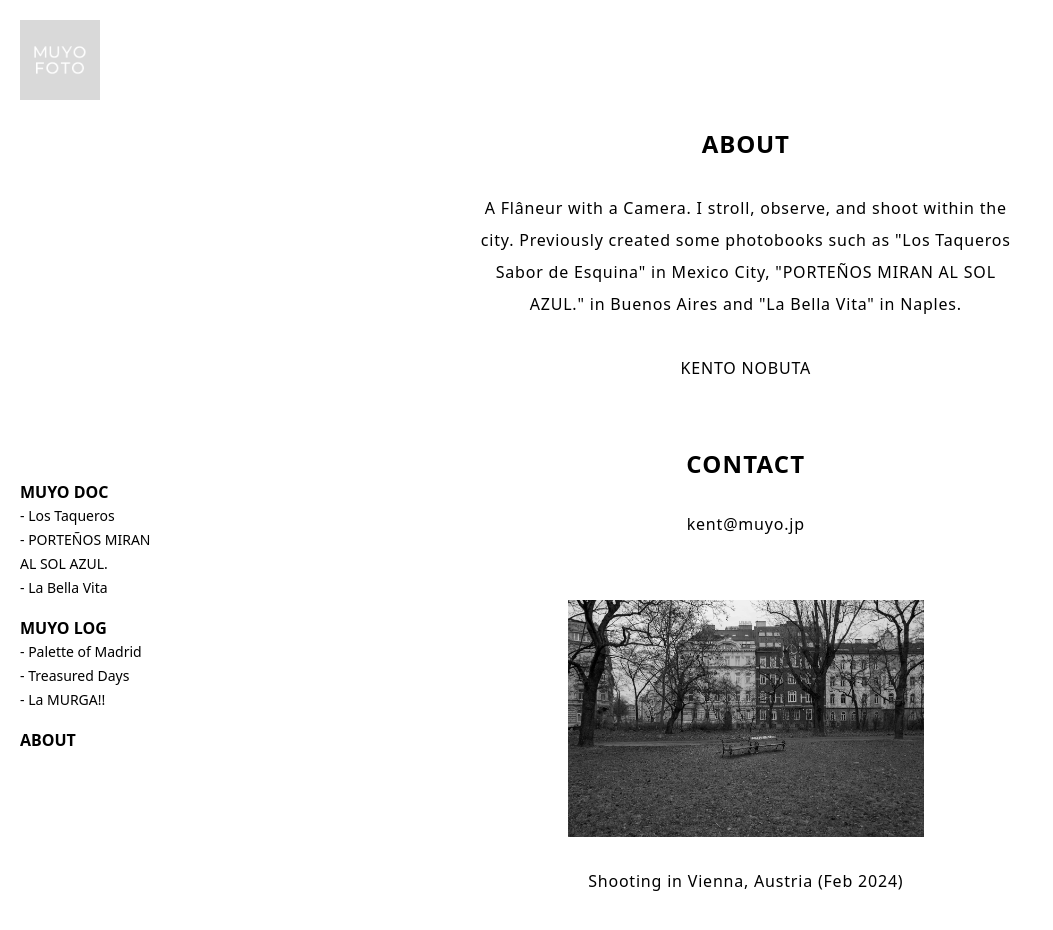
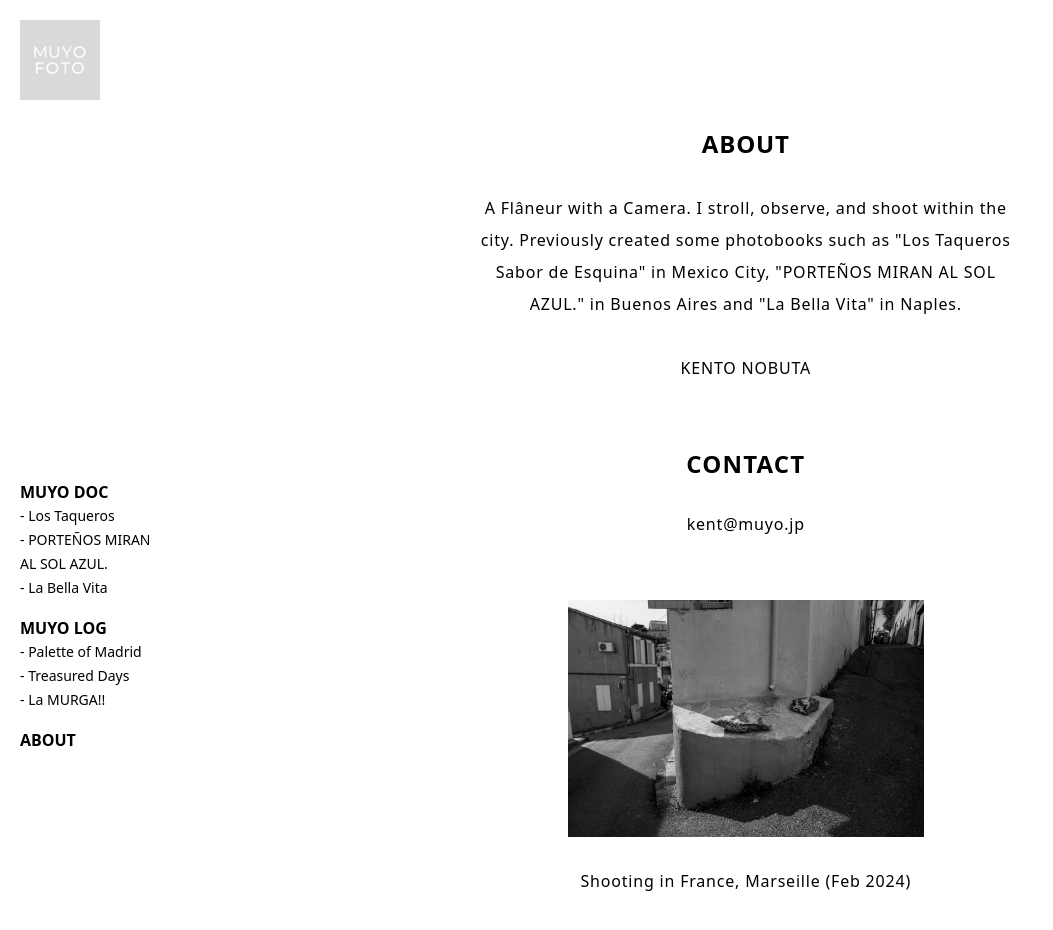
Before and after one commit to Kenchim/muyofoto, a Next.js app: page /about in a window 1280 px wide. Shown: the top 930 px of the page, without its empty margins (0-1053 px from the left). Built offline with nearby package versions, Linux system fonts and the light colour scheme.

Commit message:
change about foto

```diff
--- a/app/about/page.tsx
+++ b/app/about/page.tsx
@@ -15,8 +15,8 @@ export default function About() {
             <p className="mt-4 md:mt-8 mb-16">kent@muyo.jp</p>
             <FotoCap
             url="../now.jpg"
-            alt="Vienna Austria"
-            caption="Shooting in Vienna, Austria (Feb 2024)"
+            alt="Marseille France"
+            caption="Shooting in France, Marseille (Feb 2024)"
             />
             <p className="pb-20"></p>
     </div>
```
Also changed, not shown: public/now.jpg.
